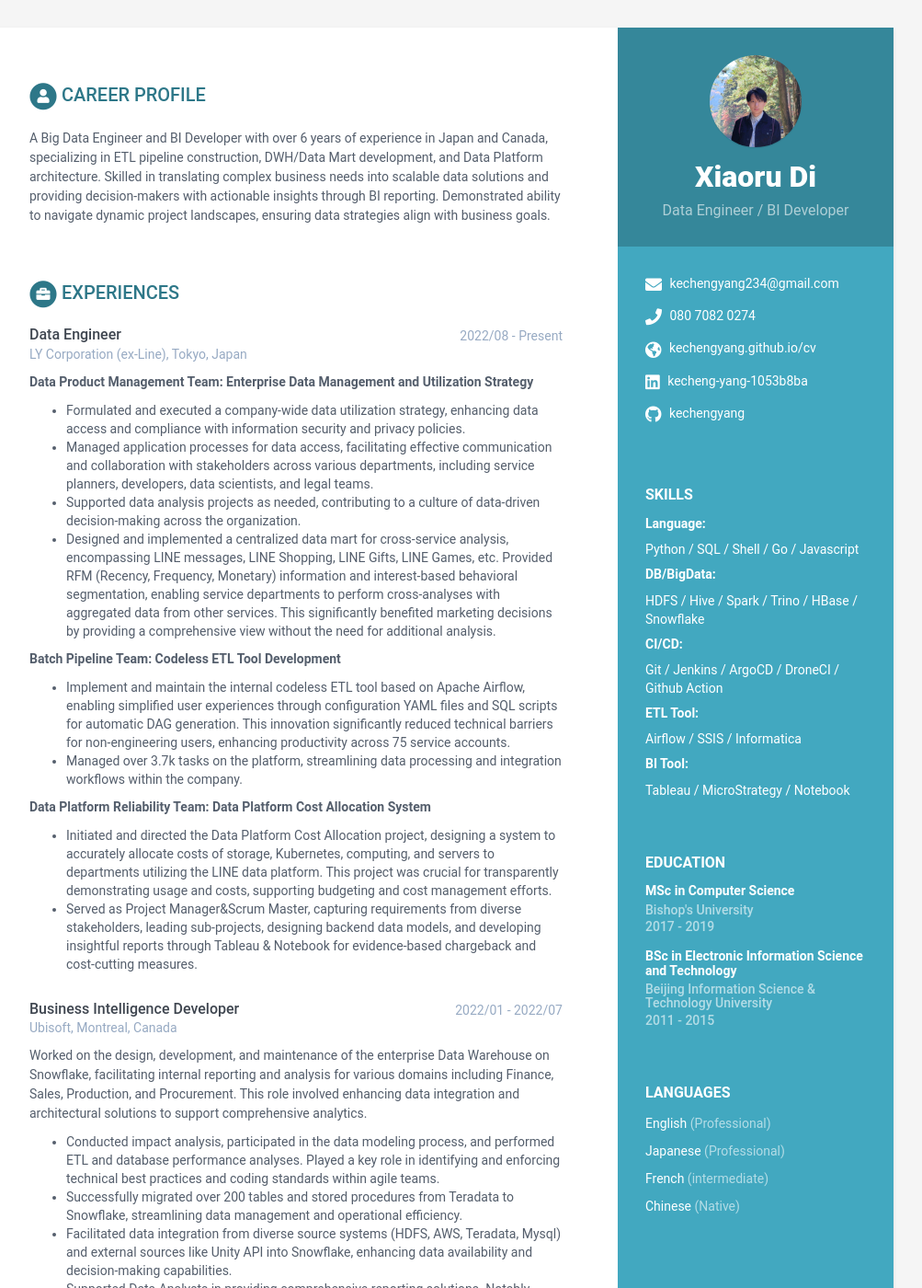
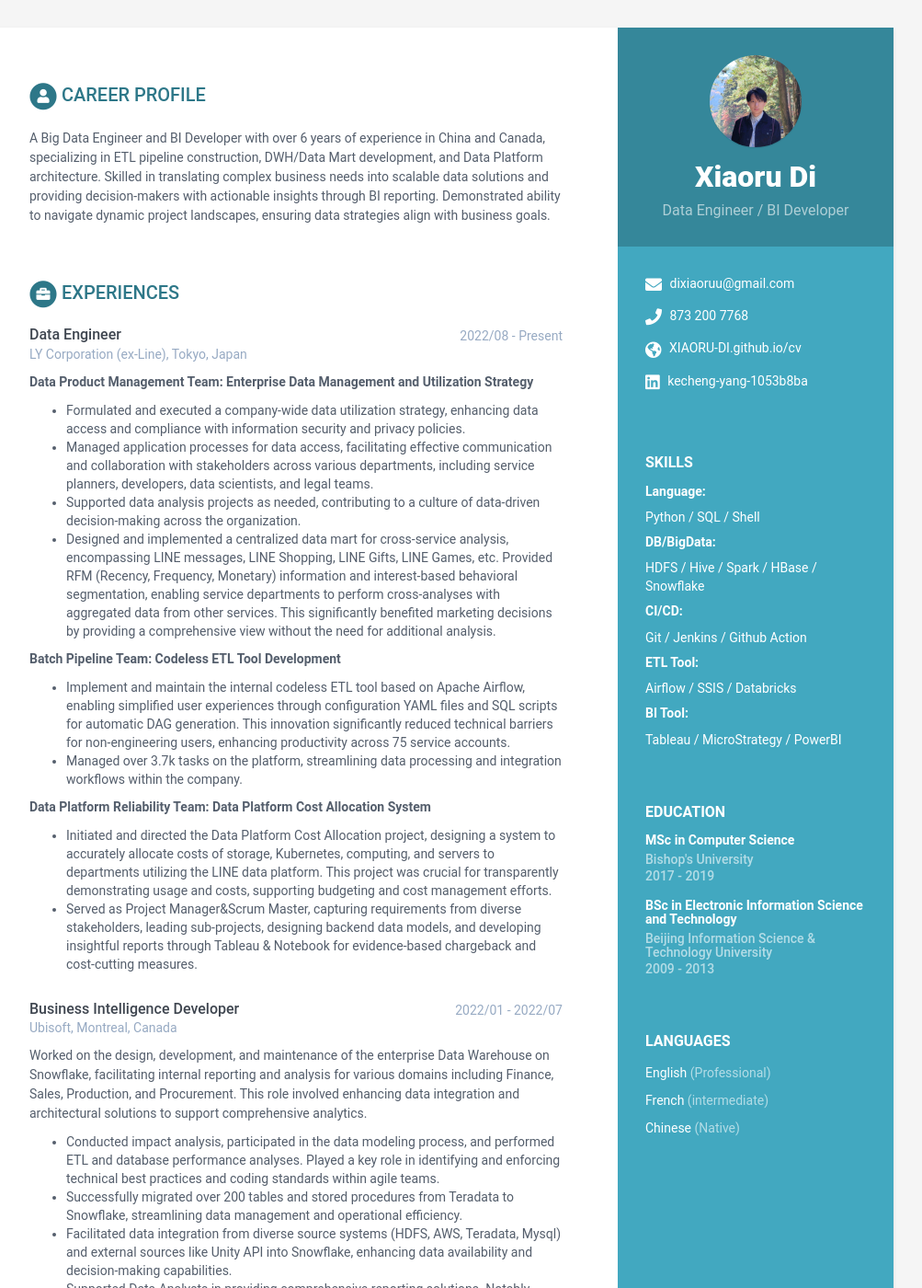
Before and after one commit to kechengyang/cv, a Jekyll site: the page built from index.html, in a window 1280 px wide and 1400 px high. Shown: the whole window at 92% size, without its empty margins (168-1171 px from the left). Built offline with Jekyll 4.4.1, drawn with Linux system fonts in a browser that asks for light colours.

Commit message:
Update data.yml

```diff
--- a/_data/data.yml
+++ b/_data/data.yml
@@ -13,16 +13,11 @@ sidebar:
   avatar: photo.jpg #place a 100x100 picture inside /assets/images/ folder and provide the name of the file below
 
   # Sidebar links
-  email: kechengyang234@gmail.com
-  phone: 080 7082 0274
+  email: dixiaoruu@gmail.com
+  phone: 873 200 7768
   citizenship:
-  website: kechengyang.github.io/cv
+  website: XIAORU-DI.github.io/cv
   linkedin: kecheng-yang-1053b8ba
-  github: kechengyang
-  telegram: # add your nickname without '@' sign
-  gitlab:
-  bitbucket:
-  twitter:
   stack-overflow: # Number/Username, e.g. 123456/alandoe
   codewars:
   goodreads: # Number-Username, e.g. 123456-alandoe
@@ -32,23 +27,20 @@ sidebar:
     title: Skills
     categories:
       - item: Language
-        skills: ["Python", "SQL", "Shell", "Go", "Javascript"]
+        skills: ["Python", "SQL", "Shell"]
       - item: DB/BigData
-        skills: ["HDFS", "Hive", "Spark", "Trino", "HBase", "Snowflake"]
+        skills: ["HDFS", "Hive", "Spark", "HBase", "Snowflake"]
       - item: CI/CD
-        skills: ["Git", "Jenkins", "ArgoCD", "DroneCI", "Github Action"]
+        skills: ["Git", "Jenkins", "Github Action"]
       - item: ETL Tool
-        skills: ["Airflow", "SSIS", "Informatica"]
+        skills: ["Airflow", "SSIS", "Databricks"]
       - item: BI Tool
-        skills: ["Tableau", "MicroStrategy", "Notebook"]
+        skills: ["Tableau", "MicroStrategy", "PowerBI"]
 
   languages:
     title: Languages
     info:
       - idiom: English
-        level: Professional
-
-      - idiom: Japanese
         level: Professional
 
       - idiom: French
@@ -72,7 +64,7 @@ sidebar:
 career-profile:
   title: Career Profile
   summary: |
-    A Big Data Engineer and BI Developer with over 6 years of experience in Japan and Canada, specializing in ETL pipeline construction, DWH/Data Mart development, and Data Platform architecture. Skilled in translating complex business needs into scalable data solutions and providing decision-makers with actionable insights through BI reporting. Demonstrated ability to navigate dynamic project landscapes, ensuring data strategies align with business goals.
+    A Big Data Engineer and BI Developer with over 6 years of experience in China and Canada, specializing in ETL pipeline construction, DWH/Data Mart development, and Data Platform architecture. Skilled in translating complex business needs into scalable data solutions and providing decision-makers with actionable insights through BI reporting. Demonstrated ability to navigate dynamic project landscapes, ensuring data strategies align with business goals.
 education:
   title: Education
   info:
@@ -83,7 +75,7 @@ education:
 
     - degree: BSc in Electronic Information Science and Technology
       university: Beijing Information Science & Technology University
-      time: 2011 - 2015
+      time: 2009 - 2013
       details: |
 
 experiences:
```
